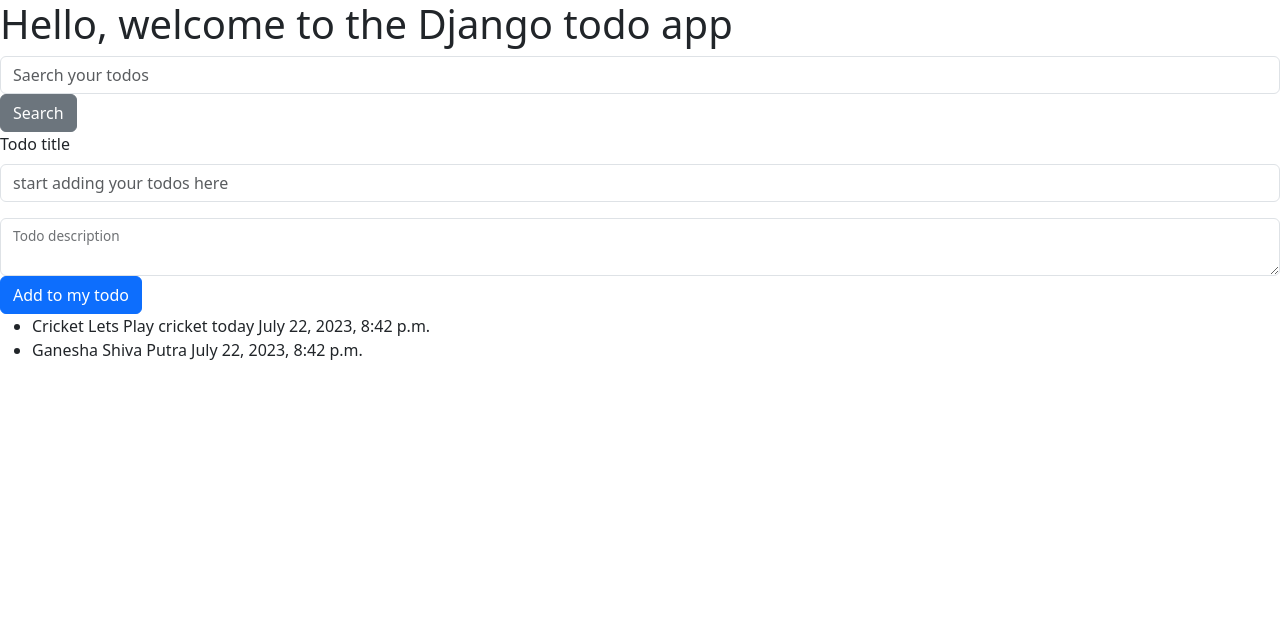
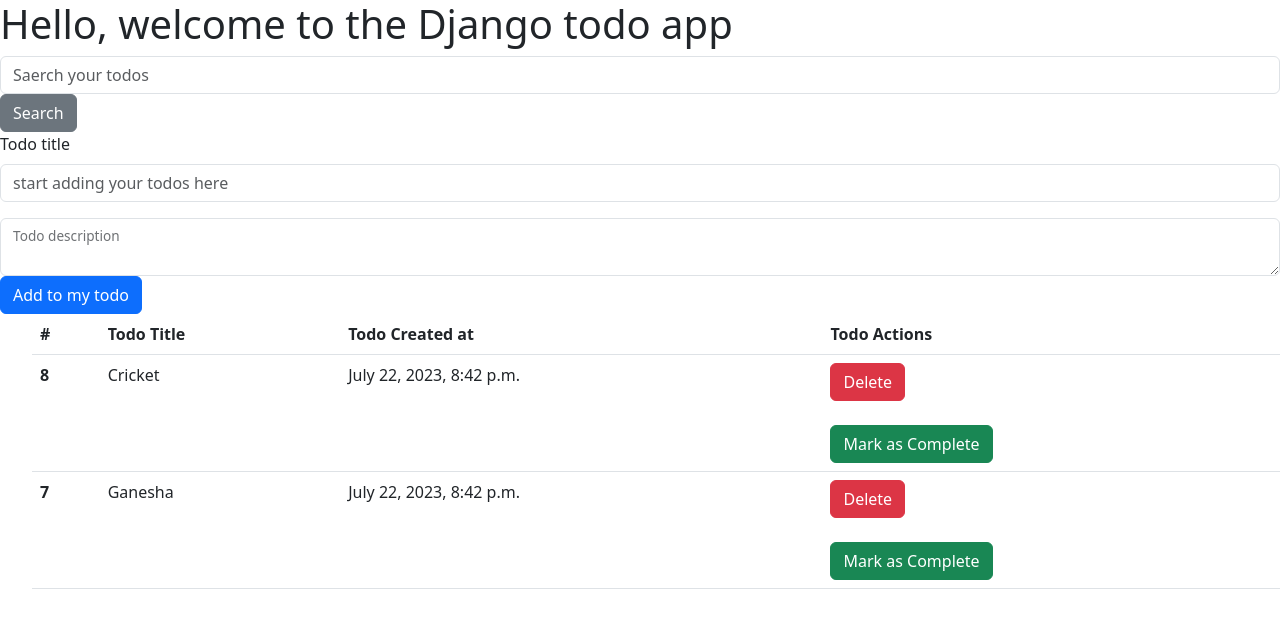
Before and after one commit to vamsigitlab/Django-basics-repo, a Django app: page /todos/list/ in a window 1280 px wide. Shown: the top 628 px of the page. Run offline with Django 3.2, Linux system fonts and the light colour scheme; data comes from the database, SQL or seed files in the repository; both versions use the stored data as it was after the commit.

Commit message:
Created the delete functionality

```diff
--- a/todo_app/templates/list.html
+++ b/todo_app/templates/list.html
@@ -25,13 +25,34 @@
         <button type="submit" class="btn btn-primary">Add to my todo</button>
       </form>
       <ul>
+          <table class="table">
+            <thead>
+              <tr>
+                <th scope="col">#</th>
+                <th scope="col">Todo Title</th>
+                <th scope="col">Todo Created at</th>
+                <th scope="col">Todo Actions</th>
+              </tr>
+            </thead>
+            <tbody>
         {% for todo in todo_list %}
-        <li>
-            {{todo.title}}
-            {{todo.description}}
-            {{todo.created_at}}
-        </li>
+              <tr>
+                <th scope="row">{{todo.id}}</th>
+                <td>{{todo.title}}</td>
+                <td>{{todo.created_at}}</td>
+                <td>
+                  <form method="POST" action="{% url 'todo_delete_view' todo.id %}">
+                    {% csrf_token %}
+                    <button type="submit" class="btn btn-danger">Delete</button>
+                  </form>
+                  <br>
+                    <button class="btn btn-success">Mark as Complete</button>
+                </td>
+              </tr>
         {% endfor %}
+
+            </tbody>
+          </table>
       </ul>
     <script src="https://cdn.jsdelivr.net/npm/bootstrap@5.3.0/dist/js/bootstrap.bundle.min.js" integrity="sha384-geWF76RCwLtnZ8qwWowPQNguL3RmwHVBC9FhGdlKrxdiJJigb/j/68SIy3Te4Bkz" crossorigin="anonymous"></script>
   </body>
--- a/todo_app/views.py
+++ b/todo_app/views.py
@@ -1,6 +1,6 @@
 from django.shortcuts import render, redirect
 from todo_app.models import Todo
-
+from django.http import HttpResponse
 # Create your views here.
 
 def list_view(request):
@@ -26,4 +26,14 @@
     pass
 
 def delete_view(request, todo_id):
-    pass
+    if request.method == 'GET':
+        return HttpResponse("Error in the method format")
+    else:
+        if request.method == 'POST':
+            try:
+                todo_object = Todo.objects.get(pk=todo_id)
+                todo_object.delete()
+                return redirect('todo_list_view')
+            except Todo.DoesNotExist:
+                print("Object with this id doesn't exist")
+                return redirect('todo_list_view')
```
Also changed, not shown: db.sqlite3.
